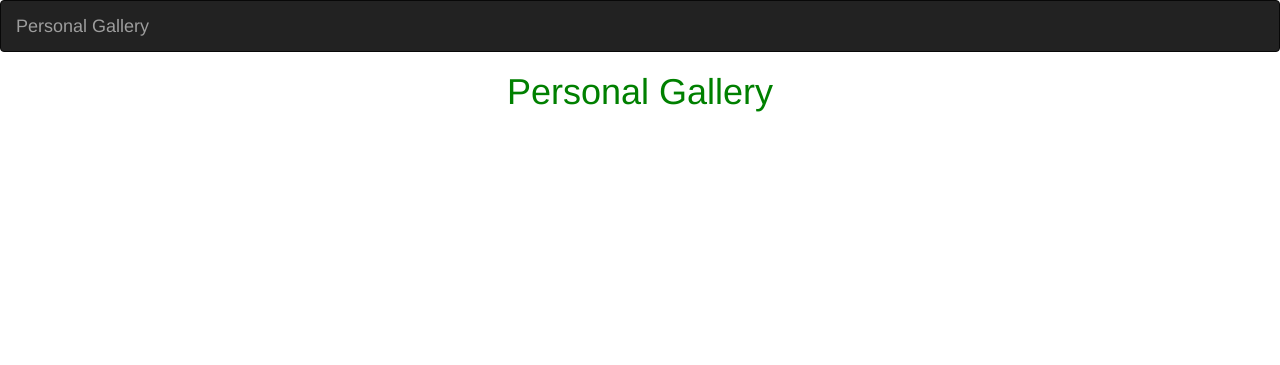
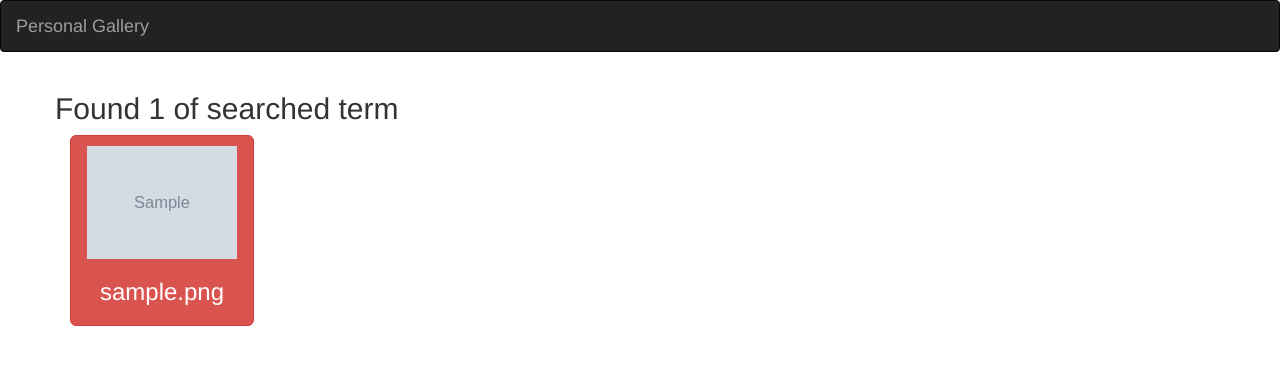
Before and after one commit to JamesMusyoka/PERSONAL-GALLERY, a Django app: template gallery/templates/search_results.html in a window 1280 px wide. Shown: the top 365 px of the page. Run offline with Django 3.2, Linux system fonts and the light colour scheme; tables that the repository leaves empty hold one stand-in row (values such as "Sample post"); the template is opened without the code that fills it: values that come from a table or form of the project are taken from there, most other values are stand-ins (such as "Sample title", 1, 10 or a date in 2020); grey boxes marked "Sample" are stand-in pictures; some libraries are stand-ins or nearby versions.

Commit message:
updated our search html file

```diff
--- a/gallery/templates/search_results.html
+++ b/gallery/templates/search_results.html
@@ -1,5 +1,27 @@
-{%extends 'templates/base.html'%}
+{%extends 'base.html'%}
+{% block content %}
+<div class="container">
 
-{% block content %}
-{{block.super}}
+  <div class="row">
+    {% if images %}
+      <h2>Found {{ images|length }} of searched term {{message}}</h2>
+    {% else %}
+      <h2> Found 0 images for the search term {{message}}</h2>
+    {% endif %}
+
+  </div>
+
+  <div class="row">
+
+  {% if images %}
+    {% for image in images %}
+      <div class="col-md-3">
+          <button type="button" class="btn btn-danger btn-lg" data-toggle="modal" data-target="#myModal{{post.id}}">
+          <img src="{{image.image.url}}" alt="" width="150">
+          <h3>{{image.image_name}}</h3>
+      </div>
+    {% endfor %}
+  {% endif %}
+  </div>
+</div>
 {% endblock %}
```
